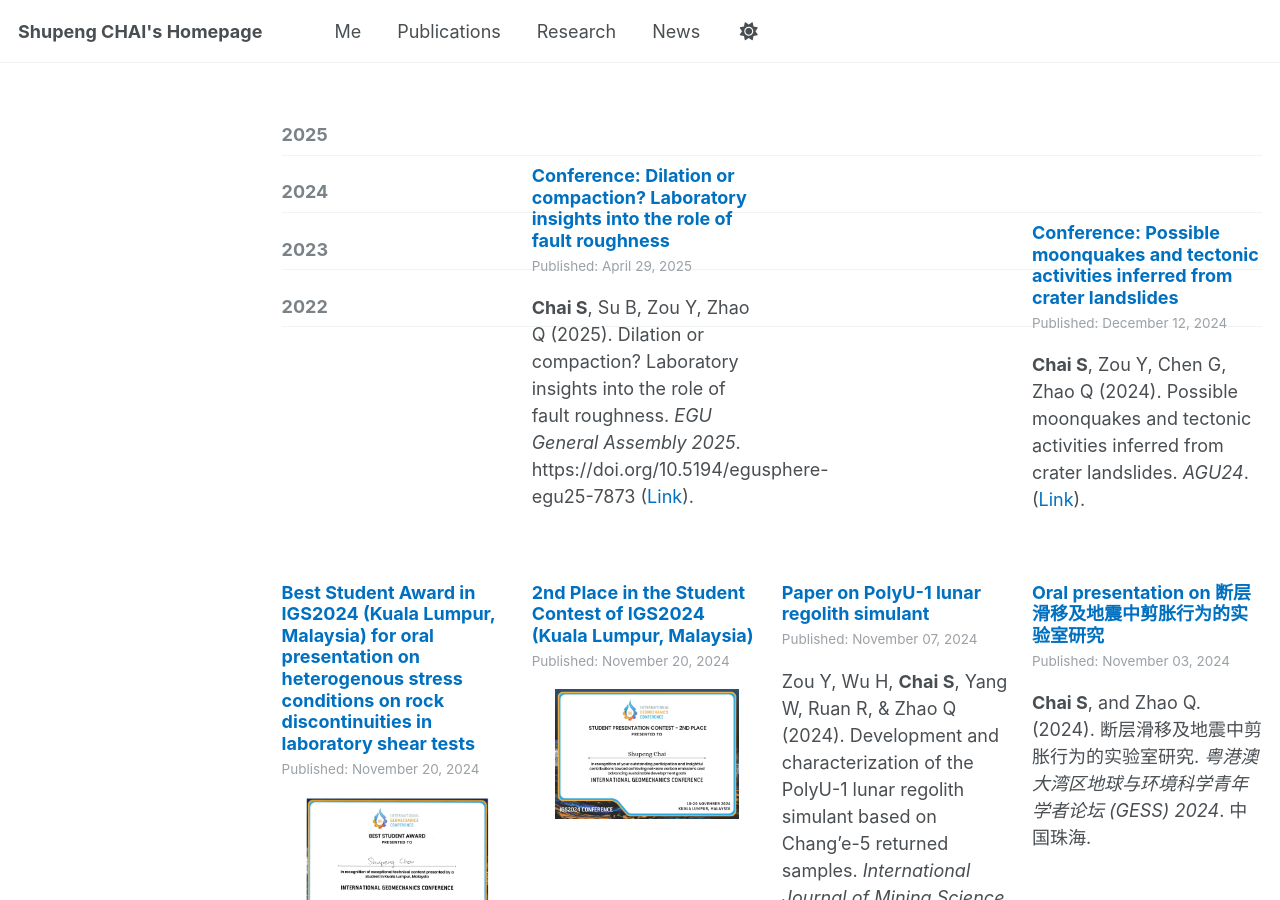
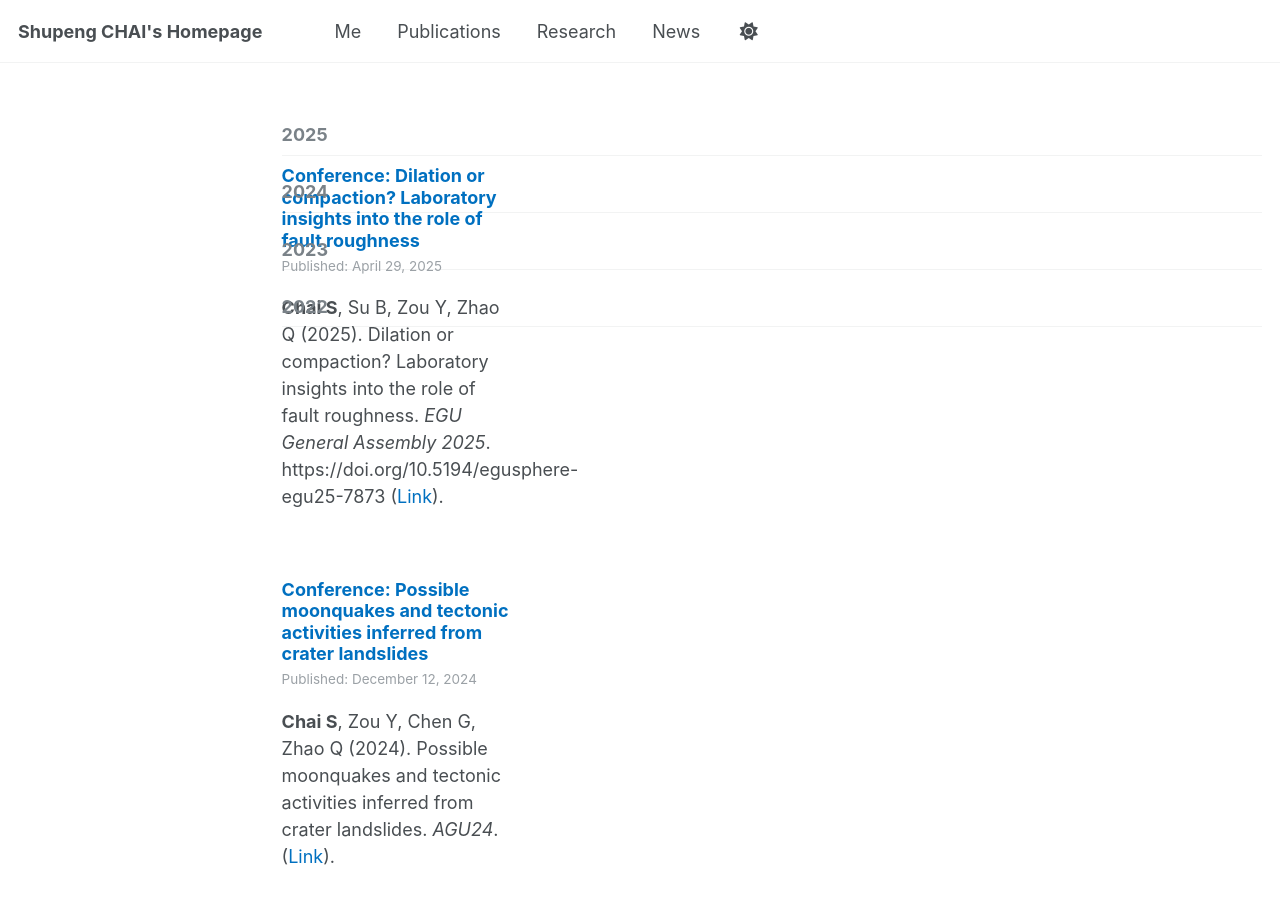
Before and after one commit to spchai/spchai.github.io, a Jekyll site: the page built from _pages/year-archive.html, in a window 1280 px wide and 900 px high. Built offline with Jekyll 4.4.1, drawn with Linux system fonts in a browser that asks for light colours.

Commit message:
Update year-archive.html

```diff
--- a/_pages/year-archive.html
+++ b/_pages/year-archive.html
@@ -9,13 +9,13 @@ redirect_from:
 
 {% include base_path %}
 {% capture written_year %}'None'{% endcapture %}
-<div class="grid__wrapper">
 {% for post in site.posts %}
   {% capture year %}{{ post.date | date: '%Y' }}{% endcapture %}
   {% if year != written_year %}
     <h2 id="{{ year | slugify }}" class="archive__subtitle">{{ year }}</h2>
     {% capture written_year %}{{ year }}{% endcapture %}
   {% endif %}
+    <div class="grid__wrapper">
       {% include archive-single.html type="grid" %}
+    </div>
 {% endfor %}
-</div>
```
Lines whose indentation alone changed are shown as unchanged.
